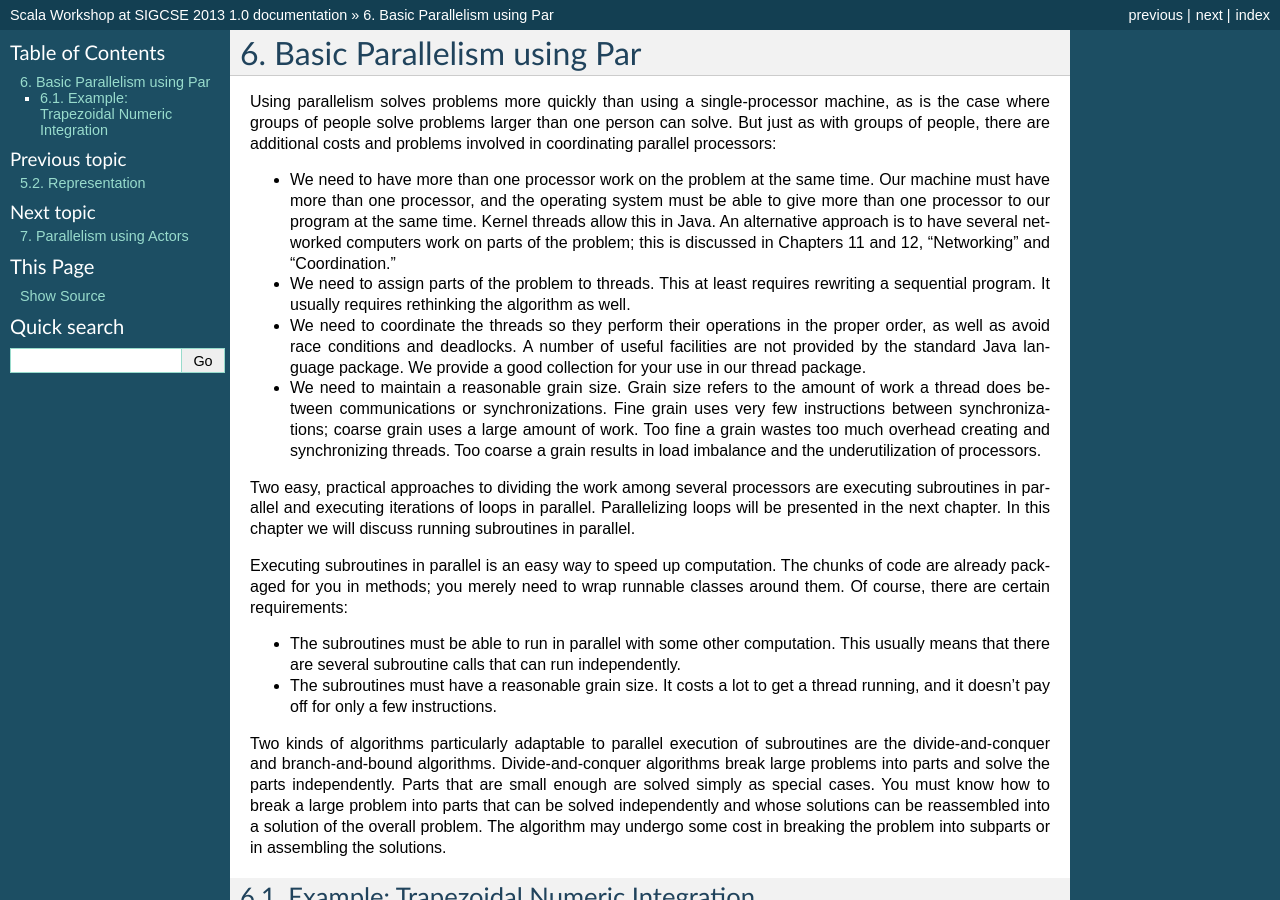
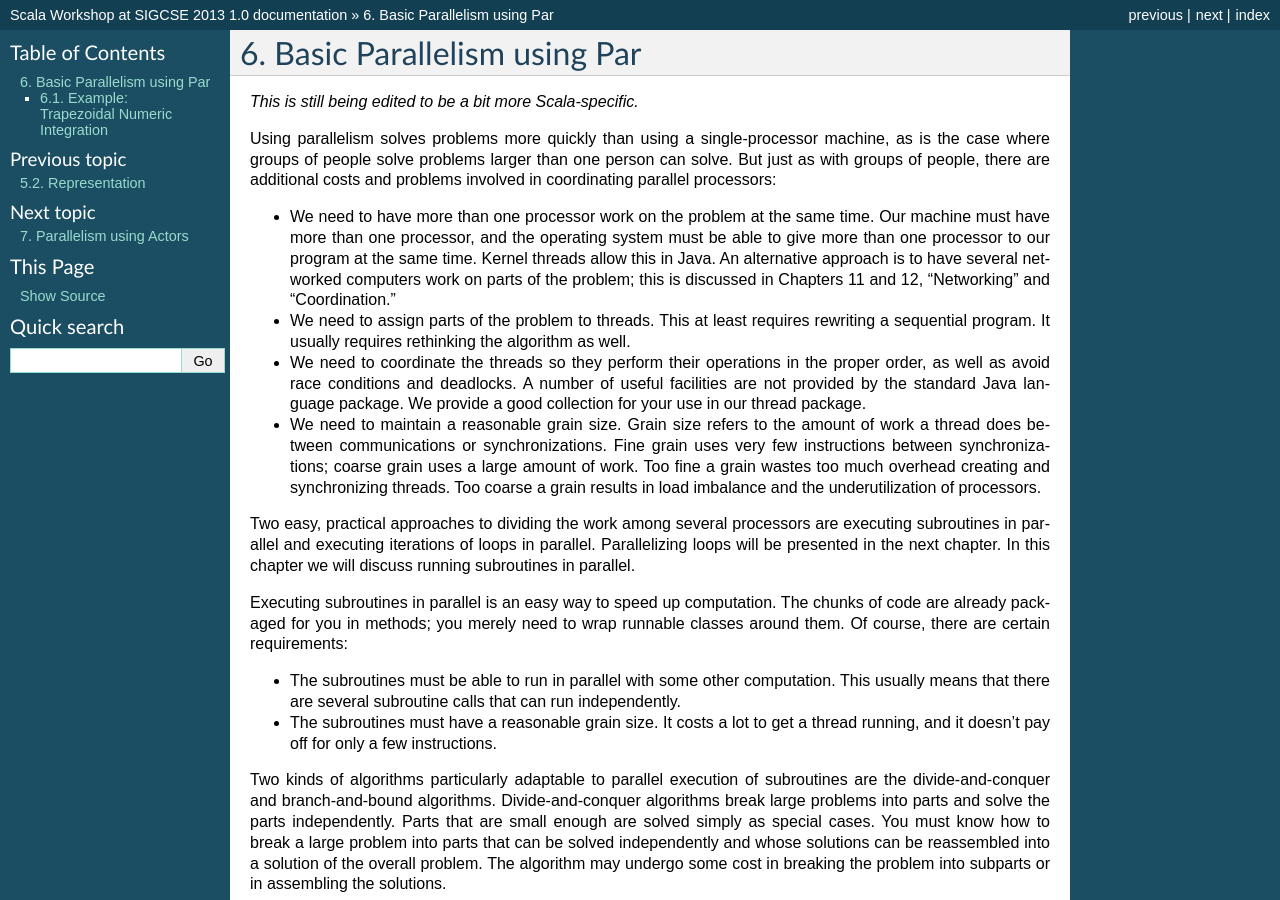
Before and after one commit to LoyolaChicagoBooks/scalaworkshop, a Sphinx documentation site: the page built from source/parallel.rst, in a window 1280 px wide and 900 px high. Built offline with Sphinx 7.4.7, drawn with Linux system fonts in a browser that asks for light colours; pages that are not in the unit, such as notebooks, are missing from menus.

Commit message:
comment about parallel.rst not ready yet

```diff
--- a/source/parallel.rst
+++ b/source/parallel.rst
@@ -1,5 +1,7 @@
 Basic Parallelism using Par
 ==============================
+
+*This is still being edited to be a bit more Scala-specific.*
 
 Using parallelism solves problems more quickly than using a
 single-processor machine, as is the case where groups of people solve
```
